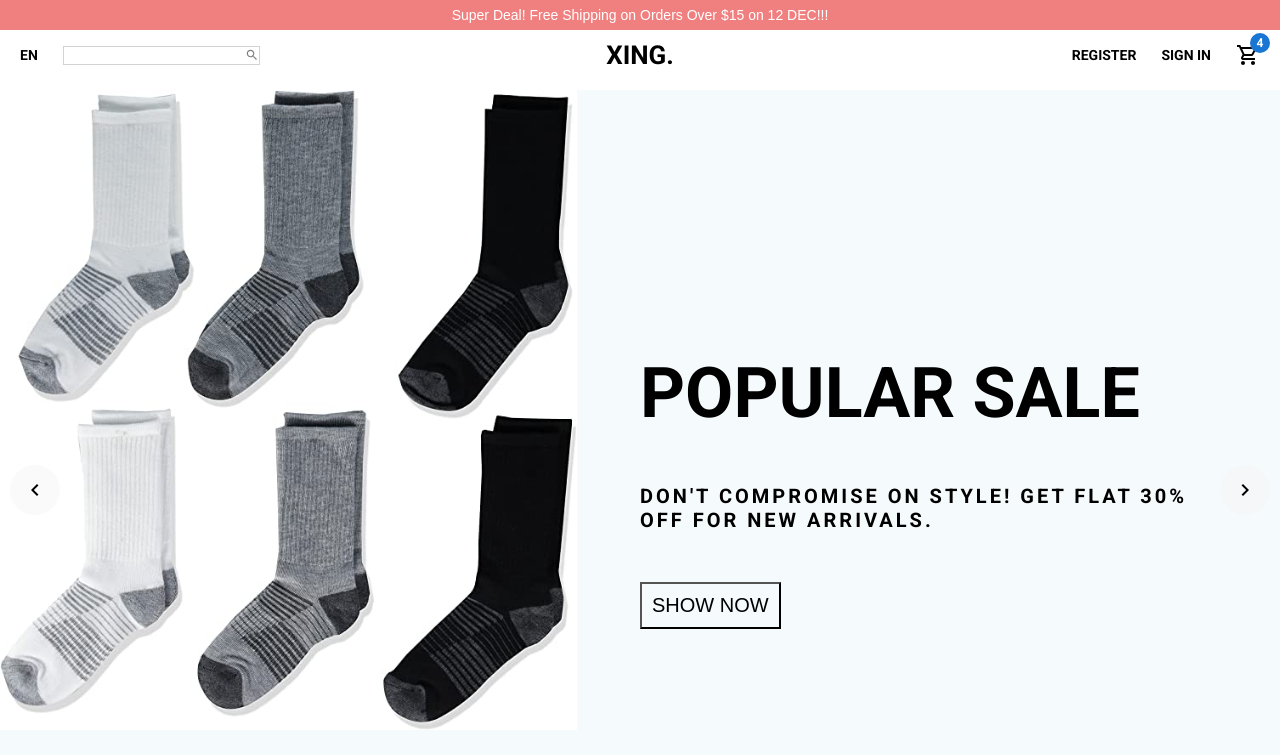
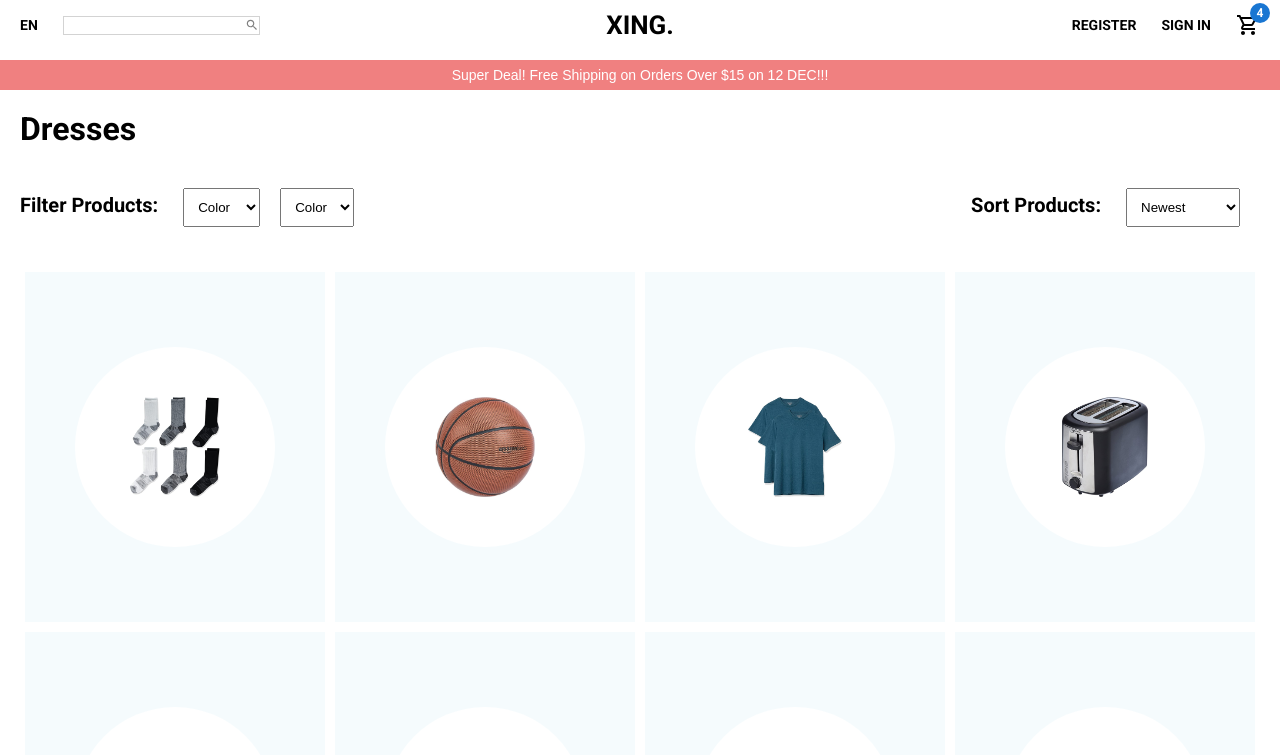
Before and after one commit to Xing4113/E-commerce-react-app-UI-Design-, a React (Create React App) app: page / in a window 1280 px wide. Shown: the top 755 px of the page. Built offline with nearby package versions, Linux system fonts and the light colour scheme.

Commit message:
Done productList page

```diff
--- a/src/App.js
+++ b/src/App.js
@@ -1,9 +1,10 @@
 import './App.css';
 import { Home } from './pages/Home';
+import { ProductList } from './pages/ProductList';
 
 function App() {
   return (
-    <Home />
+    <ProductList />
   );
 }
 
--- a/src/components/Narbar.js
+++ b/src/components/Narbar.js
@@ -1,4 +1,3 @@
-import React from 'react'
 import "./styles/Narbar.css"
 import { Search, ShoppingCartOutlined } from "@mui/icons-material"
 import Badge from '@mui/material/Badge';
@@ -37,3 +36,5 @@ export const Narbar = () => {
         </div>
     )
 }
+
+export default Narbar
--- /dev/null
+++ b/src/pages/ProductList.js
@@ -0,0 +1,72 @@
+import styled from "styled-components"
+import { Narbar } from '../components/Narbar'
+import { Footer } from "../components/Footer"
+import { Announcement } from "../components/Announcement"
+import { Products } from "../components/Products"
+import { Newsletter } from "../components/Newsletter"
+const Container = styled.div`
+
+`
+const Title = styled.h1`
+    margin: 20px;
+`
+const FilterContainer = styled.div`
+    display: flex;
+    justify-content: space-between;
+`
+const Filter = styled.div`
+    margin: 20px;
+`
+const FilterText = styled.span`
+    font-size: 20px;
+    font-weight: 600;
+    margin-right: 20px;
+`
+const Select = styled.select`
+    padding: 10px;
+    margin-right: 20px;
+`
+const Option = styled.option`
+`
+
+export const ProductList = () => {
+    return (
+        <Container>
+            <Narbar />
+            <Announcement />
+            <Title>Dresses</Title>
+            <FilterContainer>
+                <Filter>
+                    <FilterText>Filter Products: </FilterText>
+                    <Select>
+                        <Option disabled selected>Color</Option>
+                        <Option>White</Option>
+                        <Option>Black</Option>
+                        <Option>Red</Option>
+                        <Option>Blue</Option>
+                    </Select>
+
+                    <Select>
+                        <Option disabled selected>Color</Option>
+                        <Option>XS</Option>
+                        <Option>S</Option>
+                        <Option>M</Option>
+                        <Option>L</Option>
+                        <Option>XL</Option>
+                    </Select>
+                </Filter>
+                <Filter>
+                    <FilterText>Sort Products: </FilterText>
+                    <Select>
+                        <Option selected>Newest</Option>
+                        <Option>Price (asc)</Option>
+                        <Option>Price (desc)</Option>
+                    </Select>
+                </Filter>
+            </FilterContainer>
+            <Products />
+            <Newsletter />
+            <Footer />
+        </Container>
+    )
+}
```
Also changed, not shown: src/pages/Product.js (added).
